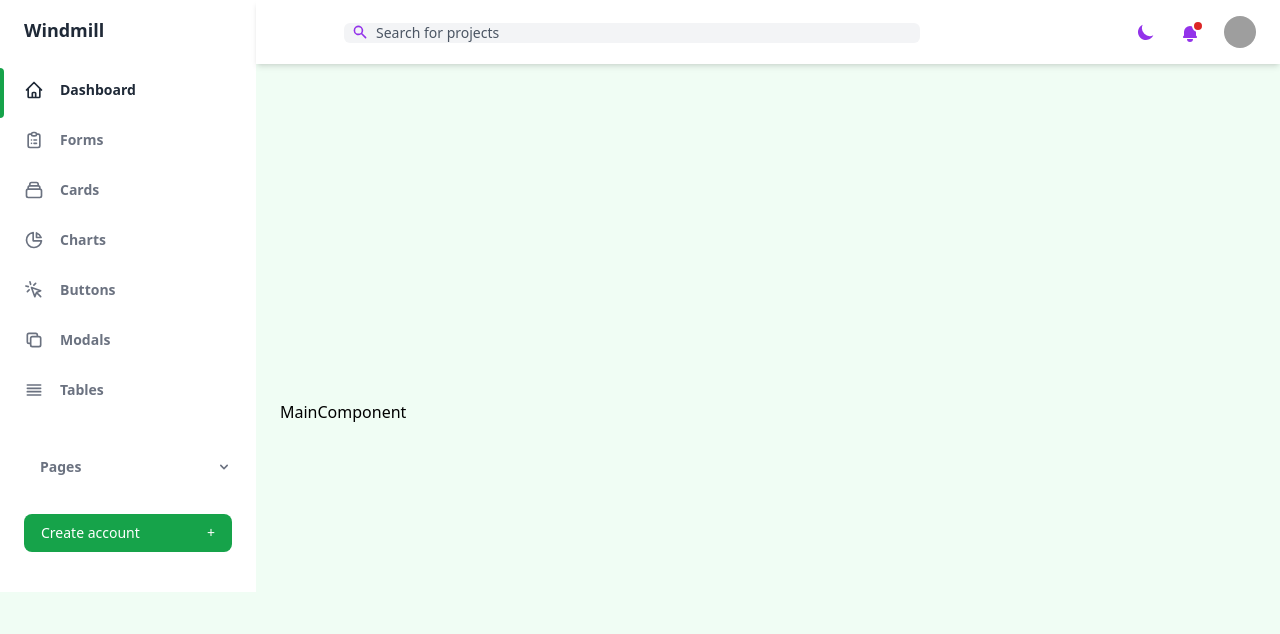
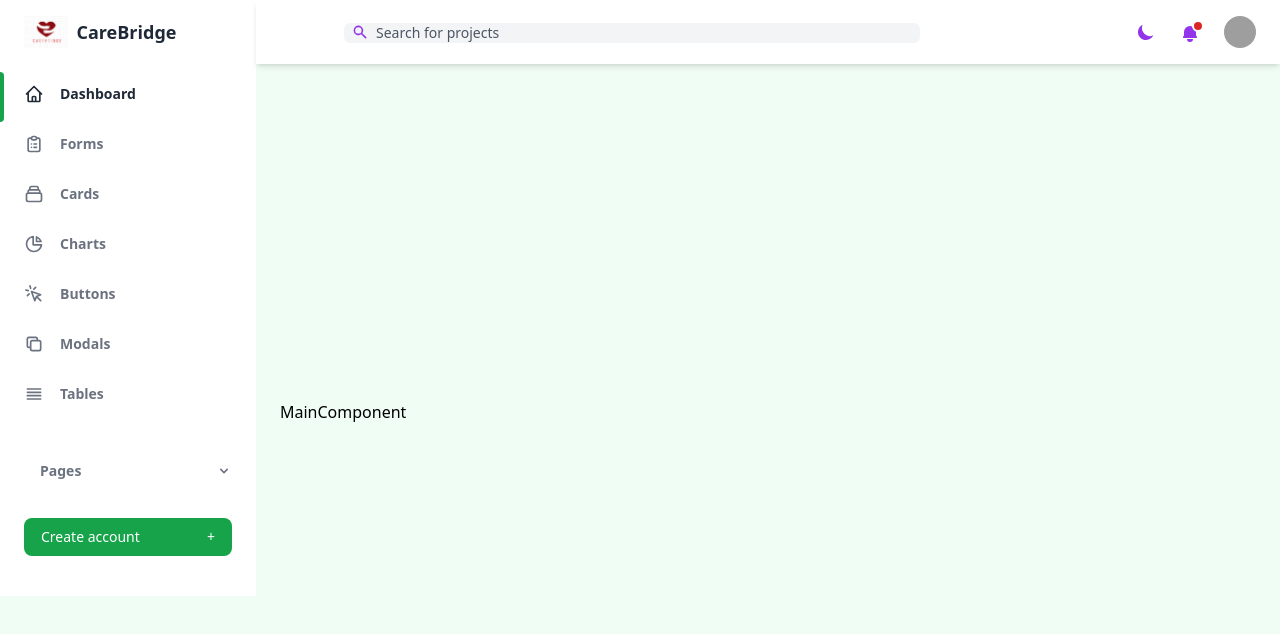
Before and after one commit to yun9699/CareBridgeAdmin, a React (Vite) app: page / in a window 1280 px wide. Shown: the top 634 px of the page. Built offline with nearby package versions, Linux system fonts and the light colour scheme; grey boxes are pictures that could not be loaded.

Commit message:
feat: logo - add

```diff
--- a/src/layout/Sidebar.jsx
+++ b/src/layout/Sidebar.jsx
@@ -11,11 +11,9 @@ function Sidebar(props) {
                 className={`z-20 ${sidebarOpen ? 'block' : 'hidden'} w-64 overflow-y-auto bg-white md:block flex-shrink-0`}
             >
                 <div className="py-4 text-gray-500">
-                    <a
-                        className="ml-6 text-lg font-bold text-gray-800"
-                        href="#"
-                    >
-                        Windmill
+                    <a className="ml-6 text-lg font-bold text-gray-800 flex items-center" href="#">
+                        <img src="/logo.png" alt="Logo" className="mr-2 h-8"/>
+                        CareBridge
                     </a>
                     <ul className="mt-6">
                         <li className="relative px-6 py-3">
```
Also changed, not shown: public/logo.png (added).
